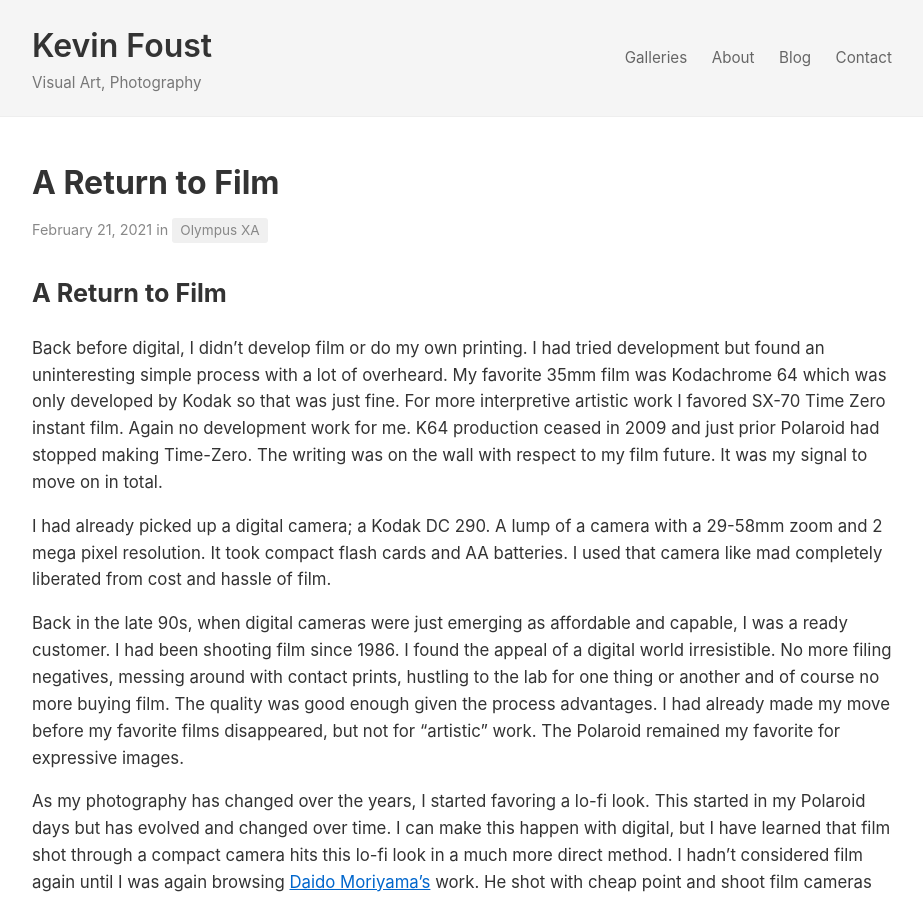
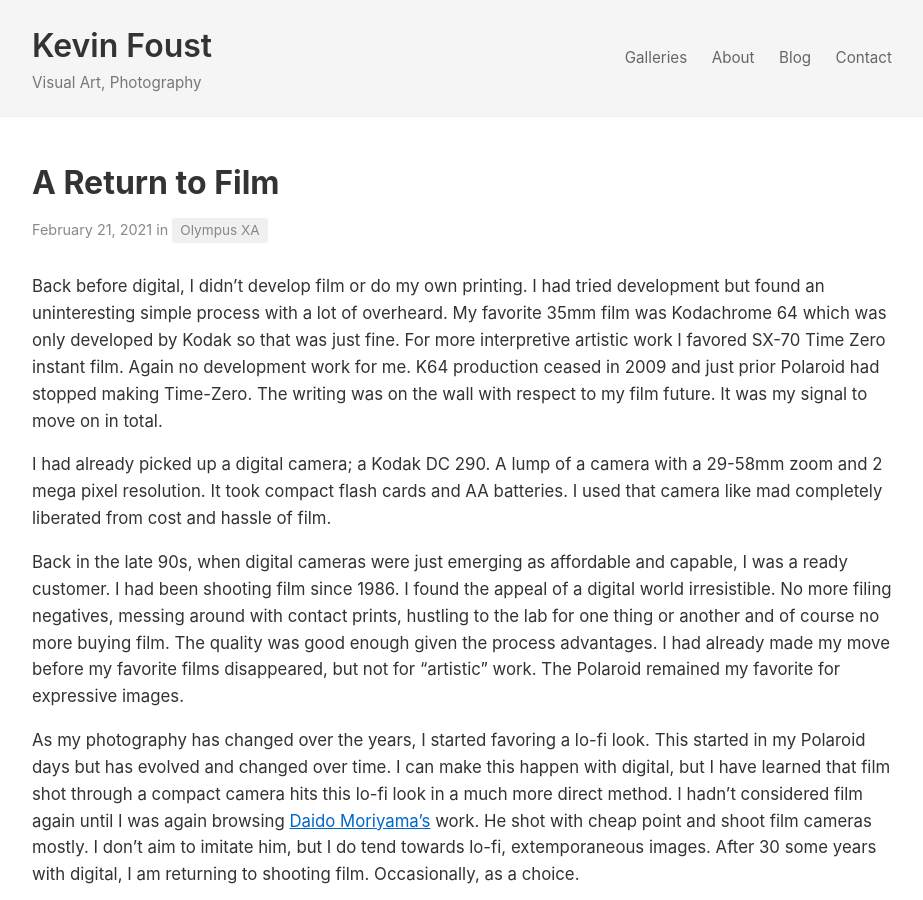
Before and after one commit to kevinfoust/kevinfoust.github.io, a Jekyll site: the page built from _posts/2021-02-21-a-return-to-film.md, in a window 1280 px wide and 900 px high. Shown: the whole window, without its empty margins (178-1101 px from the left). Built offline with Jekyll 4.4.1, drawn with Linux system fonts in a browser that asks for light colours.

Commit message:
Update 2021-02-21-a-return-to-film.md

```diff
--- a/_posts/2021-02-21-a-return-to-film.md
+++ b/_posts/2021-02-21-a-return-to-film.md
@@ -9,8 +9,6 @@ categories: [Olympus XA]
 tags: [analog, Black and White, film, Ilford HP5, Olympus XA]
 thumbnail: olympus-xa-first/R1-08091-0011.jpg
 ---
-
-# A Return to Film
 Back before digital, I didn't develop film or do my own printing. I had tried development but found an uninteresting simple process with a lot of overheard.  My favorite 35mm film was Kodachrome 64 which was only developed by Kodak so that was just fine. For more interpretive artistic work I favored SX-70 Time Zero instant film.   Again no development work for me.  K64 production ceased in 2009 and just prior Polaroid had stopped making Time-Zero. The writing was on the wall with respect to my film future. It was my signal to move on in total.
 
 I had already picked up a digital camera; a Kodak DC 290.  A lump of a camera with a 29-58mm zoom and 2 mega pixel resolution.  It took compact flash cards and AA batteries.  I used that camera like mad completely liberated from cost and hassle of film.
```
